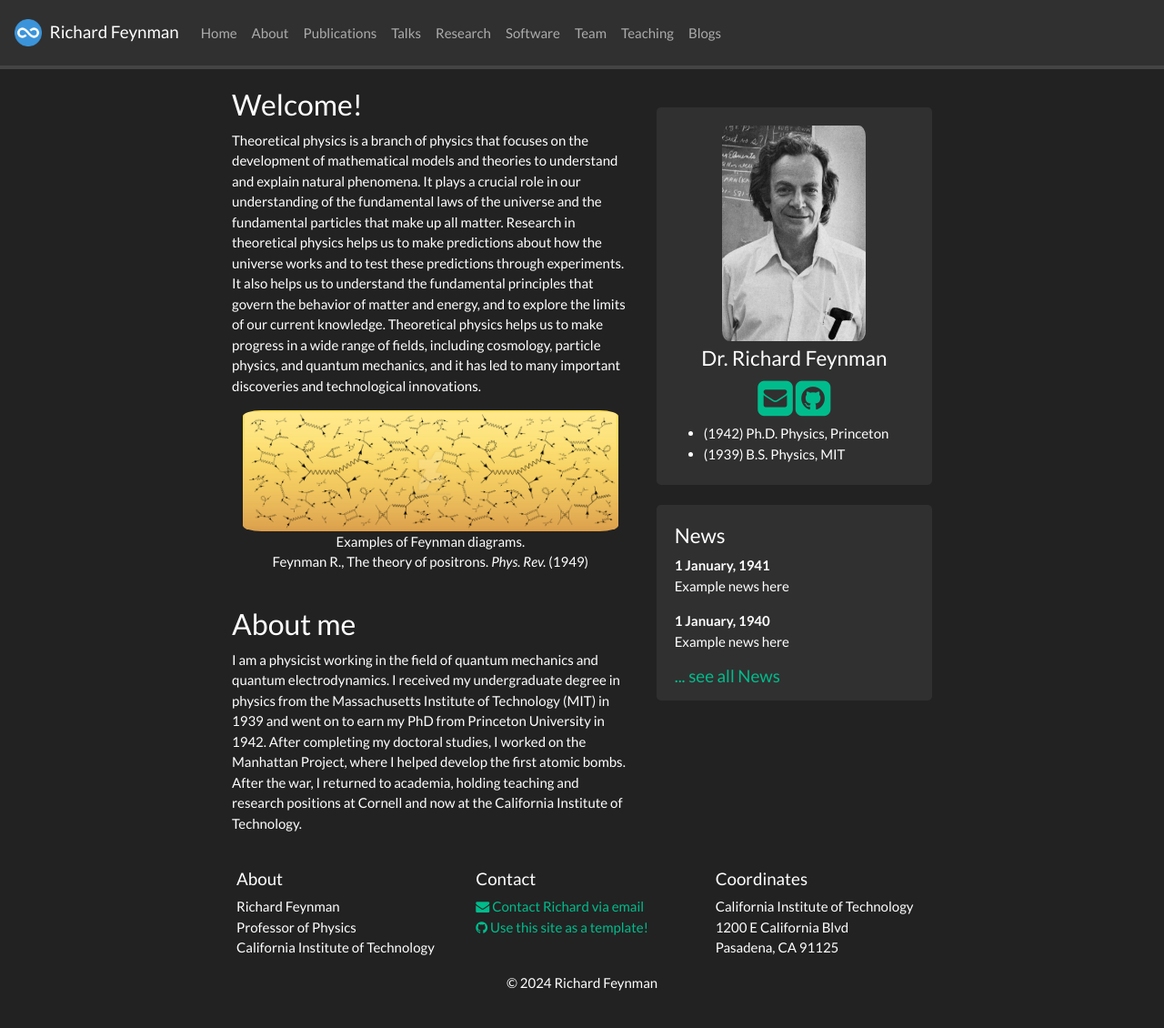
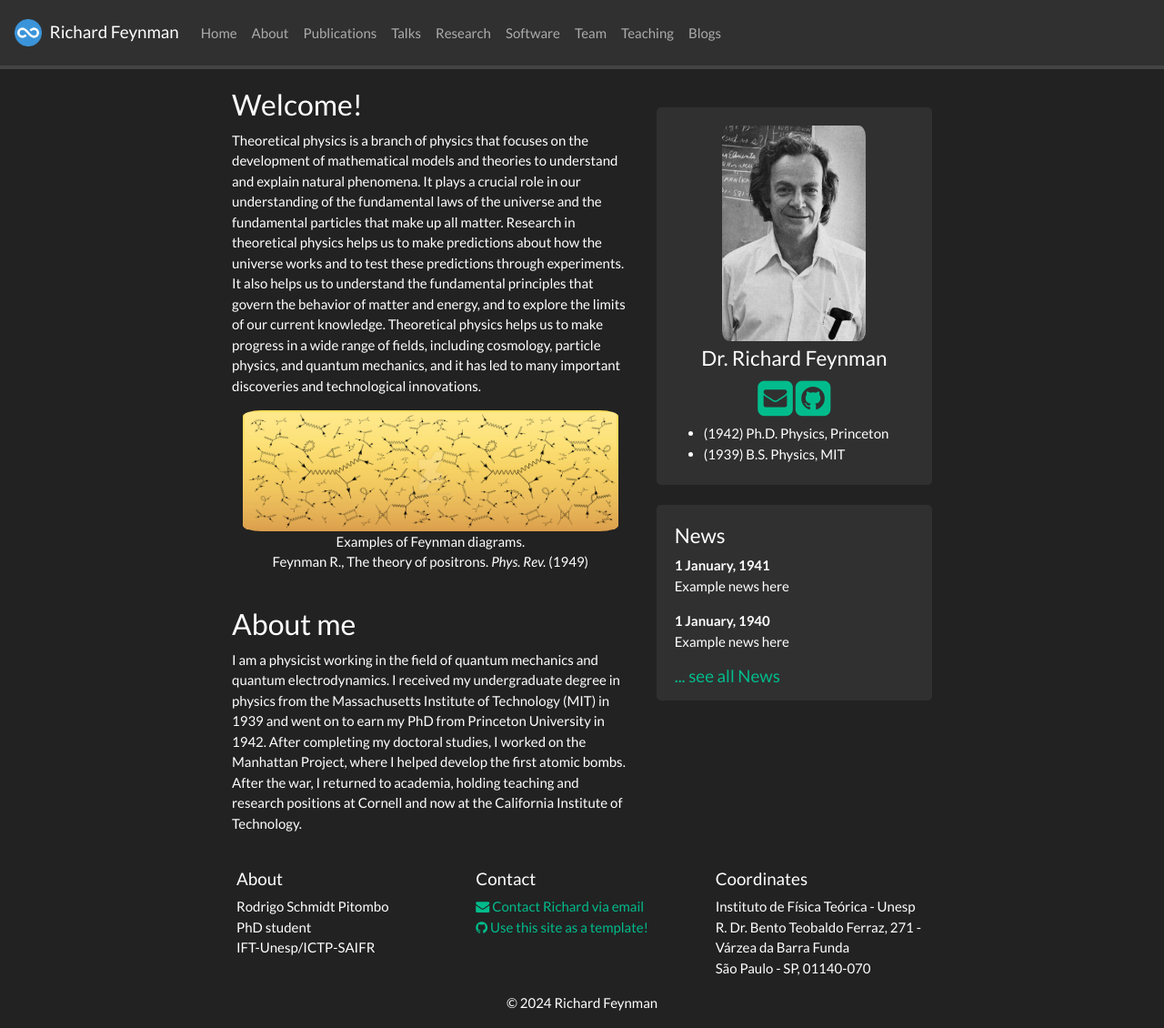
Before and after one commit to RodPhysics/RodPhysics.github.io, a Jekyll site: the page built from _pages/home.md, in a window 1280 px wide and 1130 px high. Shown: the whole window at 91% size. Built offline with Jekyll 4.4.1, drawn with Linux system fonts in a browser that asks for light colours; nearby versions of some CDN libraries; a style sheet for code colours, icons or effects is not loaded.

Commit message:
Update _config.yml

```diff
--- a/_config.yml
+++ b/_config.yml
@@ -12,14 +12,14 @@ url: ""
 
 # Footer info
 affiliation: >
-  Richard Feynman<br/>
-  Professor of Physics<br/>
-  California Institute of Technology
+  Rodrigo Schmidt Pitombo<br/>
+  PhD student<br/>
+  IFT-Unesp/ICTP-SAIFR
 
 location: >
-  California Institute of Technology<br/>
-  1200 E California Blvd<br/>
-  Pasadena, CA 91125
+  Instituto de Física Teórica - Unesp<br/>
+   R. Dr. Bento Teobaldo Ferraz, 271 - Várzea da Barra Funda<br/>
+   São Paulo - SP, 01140-070
 
 contact: >
   <a href="mailto:richard@university.edu" target="_blank"><i class="fa fa-envelope fa-1x"></i> Contact Richard via email</a> <br/>
```
